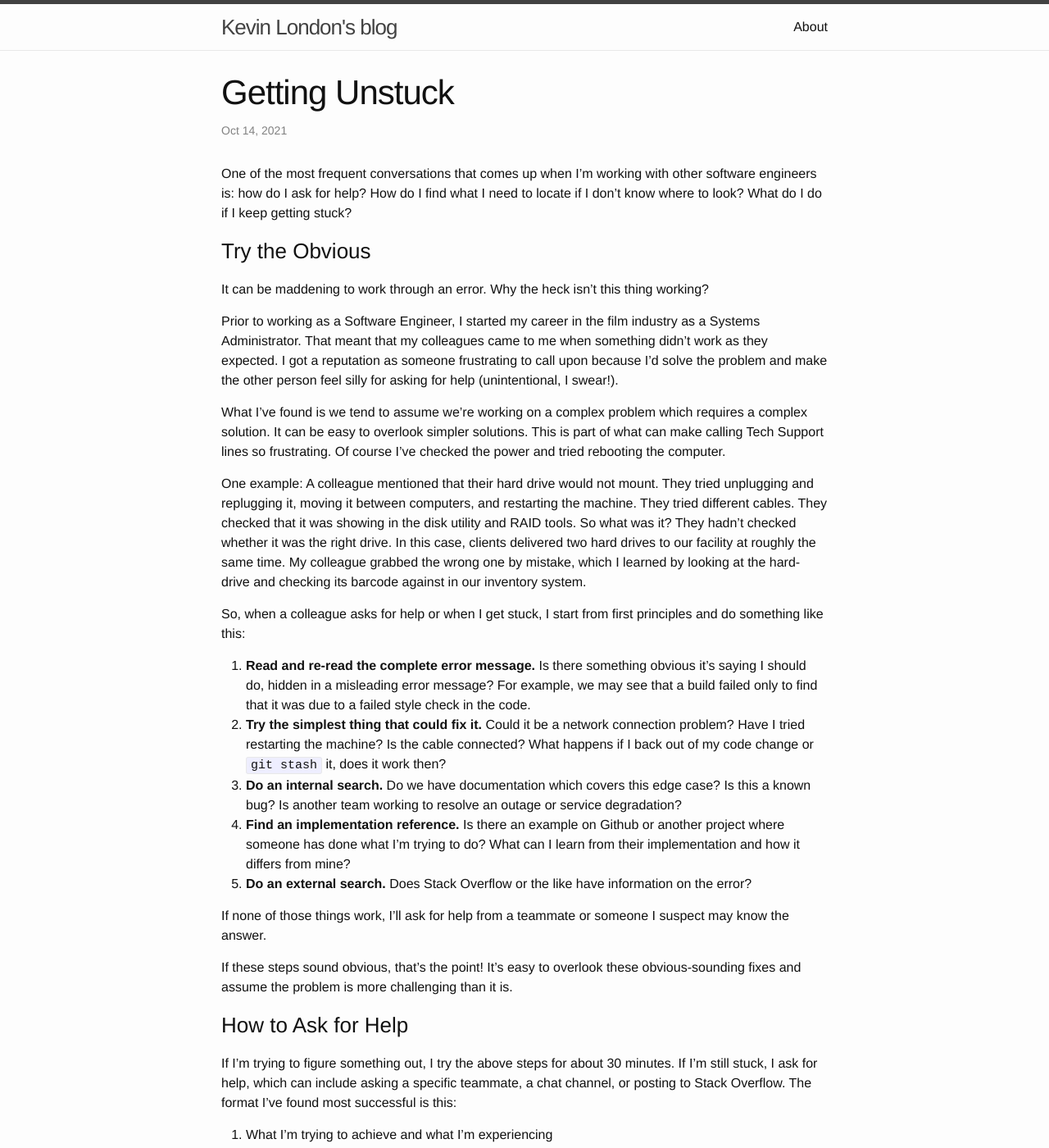
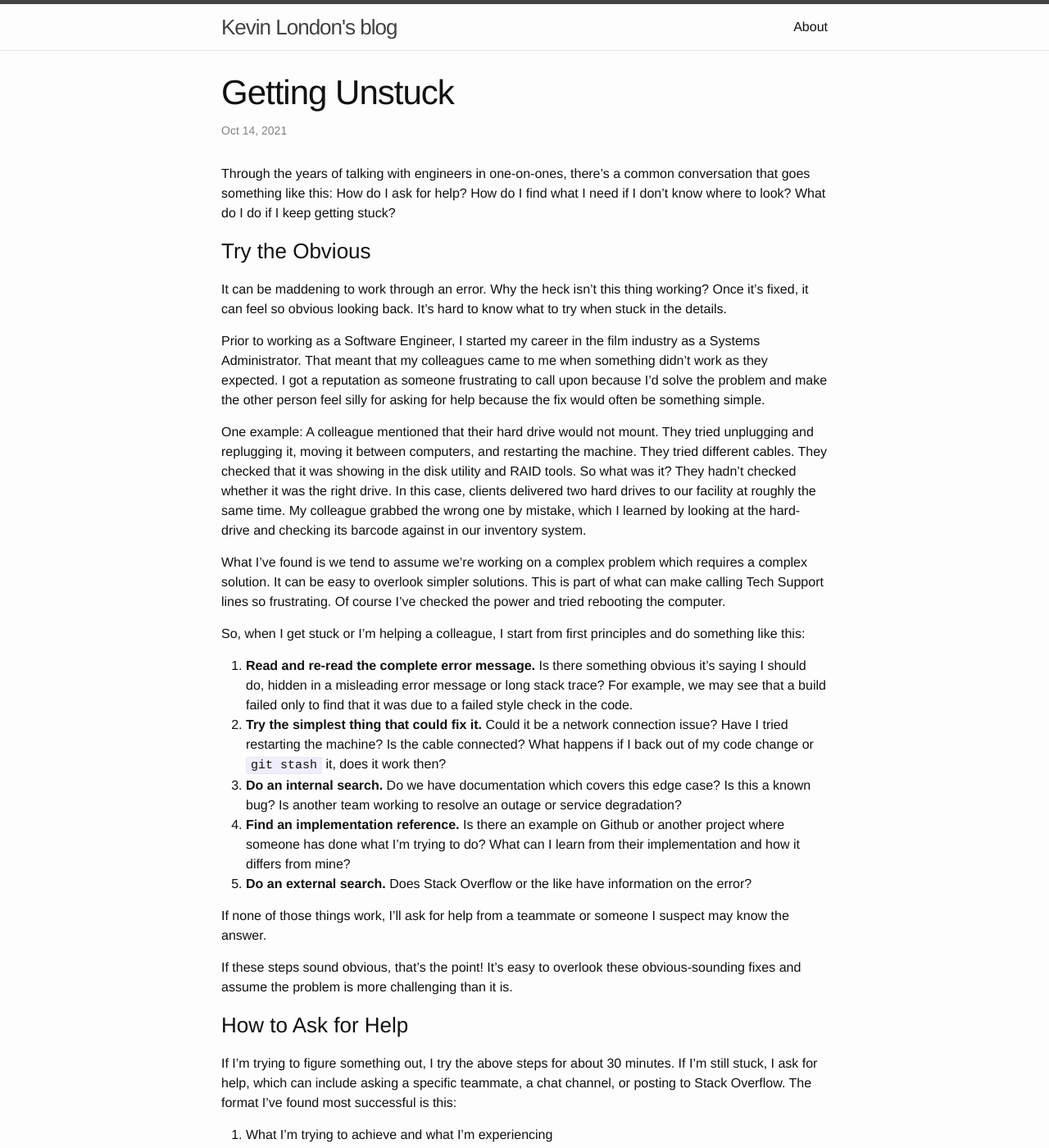
Before and after one commit to kevinlondon/kevinlondon.github.io, a Jekyll site: the page built from _posts/2021-10-13-asking-for-help.md, in a window 1280 px wide and 1400 px high. Shown: the whole window at 82% size. Built offline with Jekyll 4.4.1, drawn with Linux system fonts in a browser that asks for light colours; comment, search, counter and statistics services are not loaded.

Commit message:
A few more edits to the post structure

```diff
--- a/_posts/2021-10-13-asking-for-help.md
+++ b/_posts/2021-10-13-asking-for-help.md
@@ -4,27 +4,23 @@ title: Getting Unstuck
 date: 2021-10-13 20:00:01.000000000 -07:00
 ---
 
-One of the most frequent conversations that comes up when I'm working with
-other software engineers is: how do I ask for help? How do I find what I need
-to locate if I don't know where to look? What do I do if I keep getting stuck?
+Through the years of talking with engineers in one-on-ones, there's a common
+conversation that goes something like this:
+How do I ask for help? How do I find what I need
+if I don't know where to look? What do I do if I keep getting stuck?
 
 ### Try the Obvious
 
 It can be maddening to work through an error. Why the heck isn't this thing
-working?
+working? Once it's fixed, it can feel so obvious looking back. It's hard
+to know what to try when stuck in the details.
 
 Prior to working as a Software Engineer, I started my career in the film
 industry as a Systems Administrator. That meant that my colleagues came to me
 when something didn't work as they expected. I got a reputation as
 someone frustrating to call upon because I'd solve the problem
 and make the other person feel silly for asking for help
-(unintentional, I swear!).
-
-What I've found is we tend to assume we're working on a complex problem which
-requires a complex solution. It can be easy to overlook
-simpler solutions. This is part of what can make calling Tech
-Support lines so frustrating. Of course I've checked the power and
-tried rebooting the computer.
+because the fix would often be something simple.
 
 One example: A colleague mentioned that their hard drive would not
 mount. They tried unplugging and replugging it, moving it between
@@ -35,15 +31,21 @@ clients delivered two hard drives to our facility at roughly the same time.
 My colleague grabbed the wrong one by mistake, which I learned by
 looking at the hard-drive and checking its barcode against in our inventory system.
 
-So, when a colleague asks for help or when I get stuck, I start from
+What I've found is we tend to assume we're working on a complex problem which
+requires a complex solution. It can be easy to overlook
+simpler solutions. This is part of what can make calling Tech
+Support lines so frustrating. Of course I've checked the power and
+tried rebooting the computer.
+
+So, when I get stuck or I'm helping a colleague, I start from
 first principles and do something like this:
 
 1. **Read and re-read the complete error message.** Is
 there something obvious it's saying I should do, hidden in a misleading error
-message? For example, we may see that a build failed only to find that it was
-due to a failed style check in the code.
+message or long stack trace? For example, we may see that a build failed only
+to find that it was due to a failed style check in the code.
 1. **Try the simplest thing that could fix it.** Could it be a network connection
-problem? Have I tried restarting the machine? Is the cable connected? What happens
+issue? Have I tried restarting the machine? Is the cable connected? What happens
 if I back out of my code change or `git stash` it, does it work then?
 1. **Do an internal search.** Do we have documentation which covers this
 edge case? Is this a known bug? Is another team working to resolve
```
